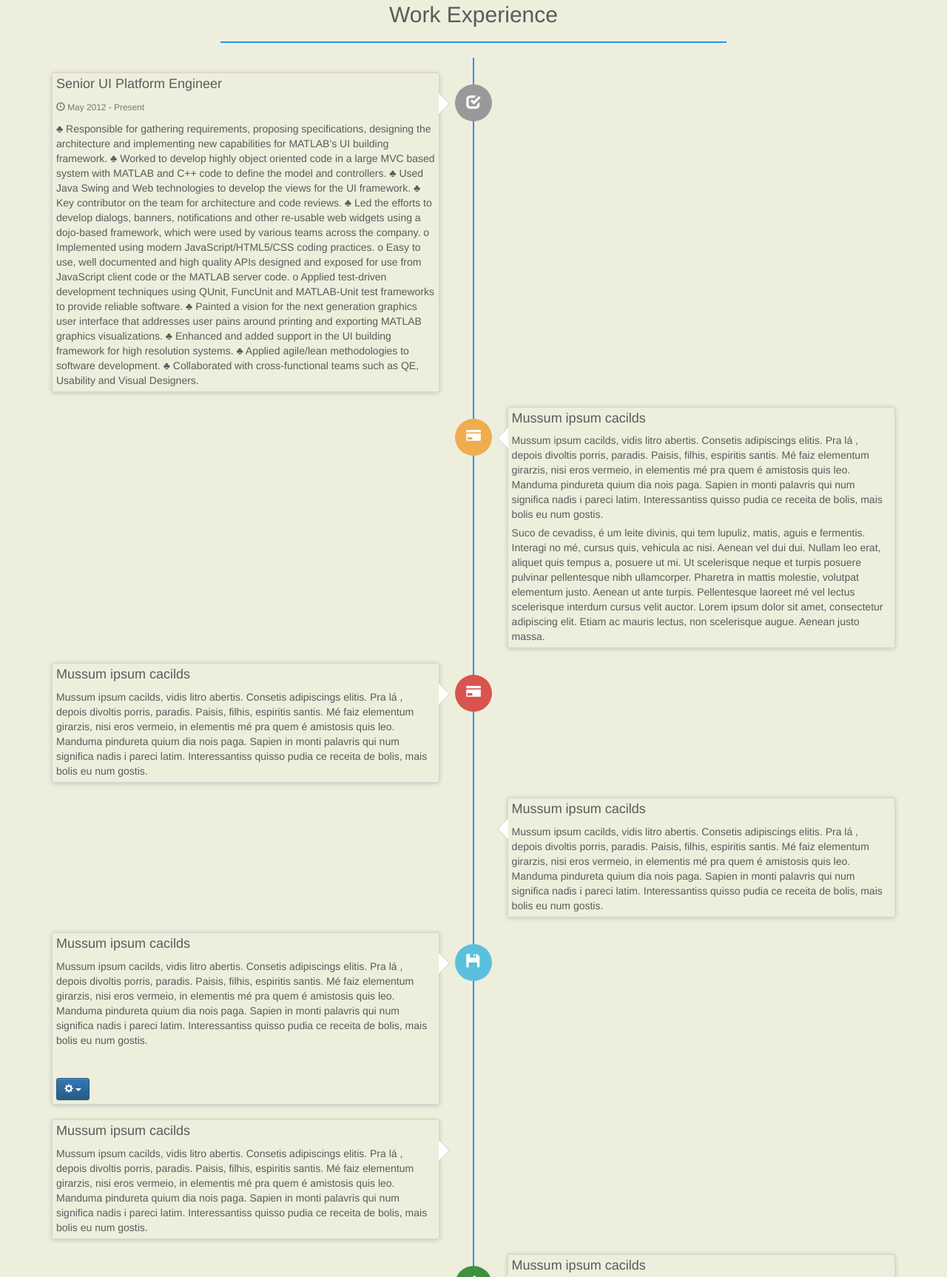
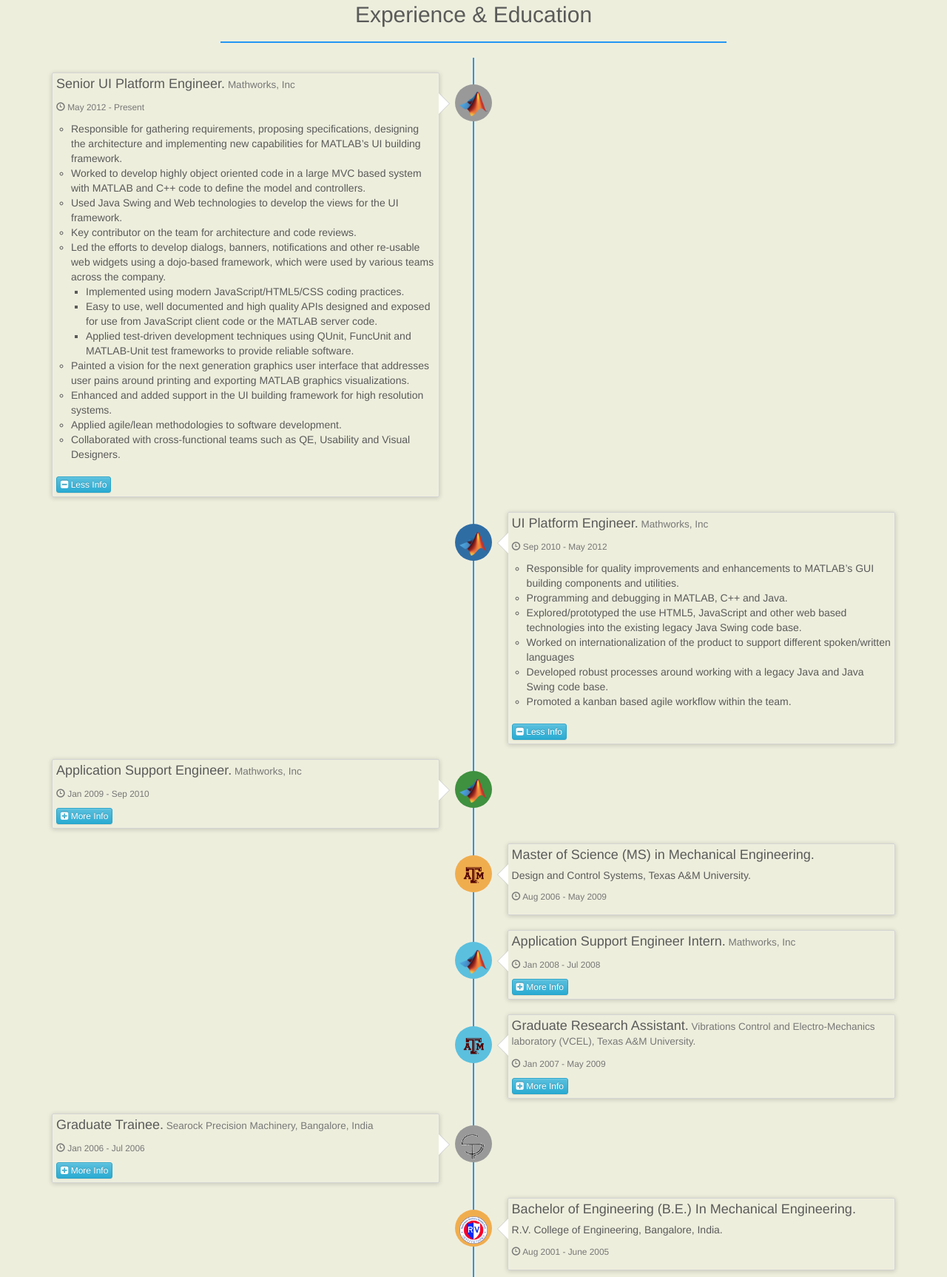
Before and after one commit to varunrgandhi/varunrgandhi.github.io, a website: page index.html in a window 1280 px wide. Shown: the part 1442-3168 px from the top of the page at 74% size. Drawn offline with Linux system fonts and the light colour scheme.

Commit message:
add experience

```diff
--- a/index.html
+++ b/index.html
@@ -218,111 +218,193 @@
         <section class="experience">
             <div class="container">
                 <header>
-                    <h2>Work Experience</h2>
+                    <h2>Experience &amp Education</h2>
                     <hr/>
                 </header>
                 <ul class="timeline">
                     <li>
-                        <div class="timeline-badge"><i class="glyphicon glyphicon-check"></i></div>
+                        <div class="timeline-badge"><img src="./src/images/mathworks_logo.png" alt="MW"></div>
                         <div class="timeline-panel">
                             <div class="timeline-heading">
-                                <h4 class="timeline-title">Senior UI Platform Engineer</h4>
+                                <h4 class="timeline-title">Senior UI Platform Engineer.<small> Mathworks, Inc</small></h4>
                                 <p><small class="text-muted"><i class="glyphicon glyphicon-time"></i> May 2012 - Present</small></p>
                             </div>
                             <div class="timeline-body">
-                                <p>
-                                    ♣   Responsible for gathering requirements, proposing specifications, designing the architecture and implementing new capabilities for MATLAB’s UI building framework.
-♣   Worked to develop highly object oriented code in a large MVC based system with MATLAB and C++ code to define the model and controllers.
-♣   Used Java Swing and Web technologies to develop the views for the UI framework.
-♣   Key contributor on the team for architecture and code reviews.
-♣   Led the efforts to develop dialogs, banners, notifications and other re-usable web widgets using a dojo-based framework, which were used by various teams across the company.
-o   Implemented using modern JavaScript/HTML5/CSS coding practices.
-o   Easy to use, well documented and high quality APIs designed and exposed for use from JavaScript client code or the MATLAB server code.
-o   Applied test-driven development techniques using QUnit, FuncUnit and MATLAB-Unit test frameworks to provide reliable software.
-♣   Painted a vision for the next generation graphics user interface that addresses user pains around printing and exporting MATLAB graphics visualizations.
-♣   Enhanced and added support in the UI building framework for high resolution systems.
-♣   Applied agile/lean methodologies to software development.
-♣   Collaborated with cross-functional teams such as QE, Usability and Visual Designers.
-
-                                </p>
+                                <div id="suipRole" class="collapse in">
+                                    <ul>
+                                        <li>Responsible for gathering requirements, proposing specifications, designing the architecture and implementing new capabilities for MATLAB’s UI building framework.</li>
+                                        <li>Worked to develop highly object oriented code in a large MVC based system with MATLAB and C++ code to define the model and controllers.</li>
+                                        <li>Used Java Swing and Web technologies to develop the views for the UI framework.</li>
+                                        <li>Key contributor on the team for architecture and code reviews.</li>
+                                        <li>Led the efforts to develop dialogs, banners, notifications and other re-usable web widgets using a dojo-based framework, which were used by various teams across the company.
+                                            <ul>
+                                                <li>Implemented using modern JavaScript/HTML5/CSS coding practices.</li>
+                                                <li>Easy to use, well documented and high quality APIs designed and exposed for use from JavaScript client code or the MATLAB server code.</li>
+                                                <li>Applied test-driven development techniques using QUnit, FuncUnit and MATLAB-Unit test frameworks to provide reliable software.</li>
+                                            </ul>
+                                        </li>
+                                        <li>Painted a vision for the next generation graphics user interface that addresses user pains around printing and exporting MATLAB graphics visualizations.</li>
+                                        <li>Enhanced and added support in the UI building framework for high resolution systems.</li>
+                                        <li>Applied agile/lean methodologies to software development.</li>
+                                        <li>Collaborated with cross-functional teams such as QE, Usability and Visual Designers.</li>
+                                    </ul>
+                                </div>
+                                <br/>
+                                <button class="btn btn-xs btn-info" title="Details" data-toggle="collapse" data-target="#suipRole">
+                                    <i class="fa fa-minus-square"></i>&nbspLess Info
+                                </button>
                             </div>
                         </div>
                     </li>
                     <li class="timeline-inverted">
-                        <div class="timeline-badge warning"><i class="glyphicon glyphicon-credit-card"></i></div>
+                        <div class="timeline-badge primary"><img src="./src/images/mathworks_logo.png" alt="MW"></div>
                         <div class="timeline-panel">
                             <div class="timeline-heading">
-                                <h4 class="timeline-title">Mussum ipsum cacilds</h4>
+                                <h4 class="timeline-title">UI Platform Engineer.<small> Mathworks, Inc</small></h4>
+                                <p><small class="text-muted"><i class="glyphicon glyphicon-time"></i> Sep 2010 - May 2012</small></p>
                             </div>
                             <div class="timeline-body">
-                                <p>Mussum ipsum cacilds, vidis litro abertis. Consetis adipiscings elitis. Pra lá , depois divoltis porris, paradis. Paisis, filhis, espiritis santis. Mé faiz elementum girarzis, nisi eros vermeio, in elementis mé pra quem é amistosis quis leo. Manduma pindureta quium dia nois paga. Sapien in monti palavris qui num significa nadis i pareci latim. Interessantiss quisso pudia ce receita de bolis, mais bolis eu num gostis.</p>
-                                <p>Suco de cevadiss, é um leite divinis, qui tem lupuliz, matis, aguis e fermentis. Interagi no mé, cursus quis, vehicula ac nisi. Aenean vel dui dui. Nullam leo erat, aliquet quis tempus a, posuere ut mi. Ut scelerisque neque et turpis posuere pulvinar pellentesque nibh ullamcorper. Pharetra in mattis molestie, volutpat elementum justo. Aenean ut ante turpis. Pellentesque laoreet mé vel lectus scelerisque interdum cursus velit auctor. Lorem ipsum dolor sit amet, consectetur adipiscing elit. Etiam ac mauris lectus, non scelerisque augue. Aenean justo massa.</p>
+                                <div id="uipRole" class="collapse in">
+                                    <ul>
+                                        <li>Responsible for quality improvements and enhancements to MATLAB’s GUI building components and utilities.</li>
+                                        <li>Programming and debugging in MATLAB, C++ and Java.</li>
+                                        <li>Explored/prototyped the use HTML5, JavaScript and other web based technologies into the existing legacy Java Swing code base.</li>
+                                        <li>Worked on internationalization of the product to support different spoken/written languages</li>
+                                        <li>Developed robust processes around working with a legacy Java and Java Swing code base.</li>
+                                        <li>Promoted a kanban based agile workflow within the team.</li>
+                                    </ul>
+                                </div>
+                                <br/>
+                                <button class="btn btn-xs btn-info" title="Details" data-toggle="collapse" data-target="#uipRole">
+                                    <i class="fa fa-minus-square"></i>&nbspLess Info
+                                </button>
                             </div>
                         </div>
                     </li>
                     <li>
-                        <div class="timeline-badge danger"><i class="glyphicon glyphicon-credit-card"></i></div>
+                        <div class="timeline-badge success"><img src="./src/images/mathworks_logo.png" alt="MW"></div>
                         <div class="timeline-panel">
                             <div class="timeline-heading">
-                                <h4 class="timeline-title">Mussum ipsum cacilds</h4>
+                                <h4 class="timeline-title">Application Support Engineer.<small> Mathworks, Inc</small></h4>
+                                <p><small class="text-muted"><i class="glyphicon glyphicon-time"></i> Jan 2009 - Sep 2010</small></p>
                             </div>
                             <div class="timeline-body">
-                                <p>Mussum ipsum cacilds, vidis litro abertis. Consetis adipiscings elitis. Pra lá , depois divoltis porris, paradis. Paisis, filhis, espiritis santis. Mé faiz elementum girarzis, nisi eros vermeio, in elementis mé pra quem é amistosis quis leo. Manduma pindureta quium dia nois paga. Sapien in monti palavris qui num significa nadis i pareci latim. Interessantiss quisso pudia ce receita de bolis, mais bolis eu num gostis.</p>
+                                <button class="btn btn-xs btn-info" title="Details" data-toggle="collapse" data-target="#aseRole">
+                                    <i class="fa fa-plus-square"></i>&nbspMore Info
+                                </button>
+                                <br/>
+                                <div id="aseRole" class="collapse">
+                                    <ul>
+                                        <li>Specializing in the MATLAB Object System and Graphics/GUI areas.</li>
+                                        <li>Gathering and providing customer feedback to development teams for improvements on core MATLAB functionality.</li>
+                                        <li>Designed and developed a GUI to assist customers in setting the 'ScreenPixelsPerInch' property and easily visualize its effects.</li>
+                                        <li>Worked on quality engineering projects to come up with tests and test procedures for Mapping Toolbox graphical contouring functions.</li>
+                                        <li>Developed a diagnostic and information gathering utility for customers and internal use to handle issues seen with printing in MATLAB.</li>
+                                    </ul>
+                                </div>
                             </div>
                         </div>
                     </li>
                     <li class="timeline-inverted">
+                        <div class="timeline-badge warning"><img src="./src/images/tam_logo.png" alt="MW"></div>
                         <div class="timeline-panel">
                             <div class="timeline-heading">
-                                <h4 class="timeline-title">Mussum ipsum cacilds</h4>
-                            </div>
-                            <div class="timeline-body">
-                                <p>Mussum ipsum cacilds, vidis litro abertis. Consetis adipiscings elitis. Pra lá , depois divoltis porris, paradis. Paisis, filhis, espiritis santis. Mé faiz elementum girarzis, nisi eros vermeio, in elementis mé pra quem é amistosis quis leo. Manduma pindureta quium dia nois paga. Sapien in monti palavris qui num significa nadis i pareci latim. Interessantiss quisso pudia ce receita de bolis, mais bolis eu num gostis.</p>
+                                <h4 class="timeline-title">Master of Science (MS) in Mechanical Engineering.</h4>
+                                <h5>Design and Control Systems, Texas A&ampM University.</h5>
+                                <p><small class="text-muted"><i class="glyphicon glyphicon-time"></i> Aug 2006 - May 2009</small></p>
                             </div>
                         </div>
                     </li>
-                    <li>
-                        <div class="timeline-badge info"><i class="glyphicon glyphicon-floppy-disk"></i></div>
+                    <li class="timeline-inverted">
+                        <div class="timeline-badge info"><img src="./src/images/mathworks_logo.png" alt="MW"></div>
                         <div class="timeline-panel">
                             <div class="timeline-heading">
-                                <h4 class="timeline-title">Mussum ipsum cacilds</h4>
+                                <h4 class="timeline-title">Application Support Engineer Intern.<small> Mathworks, Inc</small></h4>
+                                <p><small class="text-muted"><i class="glyphicon glyphicon-time"></i> Jan 2008 - Jul 2008</small></p>
                             </div>
                             <div class="timeline-body">
-                                <p>Mussum ipsum cacilds, vidis litro abertis. Consetis adipiscings elitis. Pra lá , depois divoltis porris, paradis. Paisis, filhis, espiritis santis. Mé faiz elementum girarzis, nisi eros vermeio, in elementis mé pra quem é amistosis quis leo. Manduma pindureta quium dia nois paga. Sapien in monti palavris qui num significa nadis i pareci latim. Interessantiss quisso pudia ce receita de bolis, mais bolis eu num gostis.</p>
-                                <hr>
-                                <div class="btn-group">
-                                    <button type="button" class="btn btn-primary btn-sm dropdown-toggle" data-toggle="dropdown">
-                                        <i class="glyphicon glyphicon-cog"></i> <span class="caret"></span>
-                                    </button>
-                                    <ul class="dropdown-menu" role="menu">
-                                        <li><a href="#">Action</a></li>
-                                        <li><a href="#">Another action</a></li>
-                                        <li><a href="#">Something else here</a></li>
-                                        <li class="divider"></li>
-                                        <li><a href="#">Separated link</a></li>
+                                <button class="btn btn-xs btn-info" title="Details" data-toggle="collapse" data-target="#aseiRole">
+                                    <i class="fa fa-plus-square"></i>&nbspMore Info
+                                </button>
+                                <br/>
+                                <div id="aseiRole" class="collapse">
+                                    <ul>
+                                        <li>Responsible for technical support for MATLAB on the MATLAB-Math support team.</li>
+                                        <li>Gained experience in the area of MATLAB programming, Graphics, Image Processing and Graphical User Interface building tools and other core MATLAB functionalities.</li>
+                                    </ul>
+                                </div>
+                            </div>
+                        </div>
+                    </li>
+                    <li class="timeline-inverted">
+                        <div class="timeline-badge info"><img src="./src/images/tam_logo.png" alt="MW"></div>
+                        <div class="timeline-panel">
+                            <div class="timeline-heading">
+                                <h4 class="timeline-title">Graduate Research Assistant.<small> Vibrations Control and Electro-Mechanics laboratory (VCEL), Texas A&ampM University.</small></h4>
+                                <p><small class="text-muted"><i class="glyphicon glyphicon-time"></i> Jan 2007 - May 2009</small></p>
+                            </div>
+                            <div class="timeline-body">
+                                <button class="btn btn-xs btn-info" title="Details" data-toggle="collapse" data-target="#graRole">
+                                    <i class="fa fa-plus-square"></i>&nbspMore Info
+                                </button>
+                                <br/>
+                                <div id="graRole" class="collapse">
+                                    <ul>
+                                        <li>Research paper published on “High Temperature, Permanent Magnet Biased, Fault Tolerant Homopolar Magnetic Bearing Development”, for the International Gas Turbine Institute (IGTI) at the 2008 ASME Turbo Expo in Germany.</li>
                                     </ul>
                                 </div>
                             </div>
                         </div>
                     </li>
                     <li>
+                        <div class="timeline-badge"><img src="./src/images/searock.png" alt="MW"></div>
                         <div class="timeline-panel">
                             <div class="timeline-heading">
-                                <h4 class="timeline-title">Mussum ipsum cacilds</h4>
+                                <h4 class="timeline-title">Graduate Trainee.<small> Searock Precision Machinery, Bangalore, India</small></h4>
+                                <p><small class="text-muted"><i class="glyphicon glyphicon-time"></i> Jan 2006 - Jul 2006</small></p>
                             </div>
                             <div class="timeline-body">
-                                <p>Mussum ipsum cacilds, vidis litro abertis. Consetis adipiscings elitis. Pra lá , depois divoltis porris, paradis. Paisis, filhis, espiritis santis. Mé faiz elementum girarzis, nisi eros vermeio, in elementis mé pra quem é amistosis quis leo. Manduma pindureta quium dia nois paga. Sapien in monti palavris qui num significa nadis i pareci latim. Interessantiss quisso pudia ce receita de bolis, mais bolis eu num gostis.</p>
+                                <button class="btn btn-xs btn-info" title="Details" data-toggle="collapse" data-target="#gtRole">
+                                    <i class="fa fa-plus-square"></i>&nbspMore Info
+                                </button>
+                                <br/>
+                                <div id="gtRole" class="collapse">
+                                    <ul>
+                                        <li>Worked in the area of tooling design for diesel engine fuel pump housings & Exhaust Manifold of earth moving equipment</li>
+                                        <li>Successfully designed jigs & fixtures for manufacturing the components on a vertical machining centre and gained knowledge of process and design failure mode event analysis.</li>
+                                    </ul>
+                                </div>
                             </div>
                         </div>
                     </li>
                     <li class="timeline-inverted">
-                        <div class="timeline-badge success"><i class="glyphicon glyphicon-thumbs-up"></i></div>
+                        <div class="timeline-badge warning"><img src="./src/images/rv_logo.png" alt="MW"></div>
                         <div class="timeline-panel">
                             <div class="timeline-heading">
-                                <h4 class="timeline-title">Mussum ipsum cacilds</h4>
+                                <h4 class="timeline-title">Bachelor of Engineering (B.E.) In Mechanical Engineering.</h4>
+                                <h5>R.V. College of Engineering, Bangalore, India.</h5>
+                                <p><small class="text-muted"><i class="glyphicon glyphicon-time"></i> Aug 2001 - June 2005</small></p>
+                            </div>
+                        </div>
+                    </li>
+                    <li class="timeline-inverted">
+                        <div class="timeline-badge info"><img src="./src/images/rv_logo.png" alt="MW"></div>
+                        <div class="timeline-panel">
+                            <div class="timeline-heading">
+                                <h4 class="timeline-title">Chief Engineer, Formula SAE.<small> R.V. College of Engineering, India</small></h4>
+                                <p><small class="text-muted"><i class="glyphicon glyphicon-time"></i> Sep 2004 - Dec 2005</small></p>
                             </div>
                             <div class="timeline-body">
-                                <p>Mussum ipsum cacilds, vidis litro abertis. Consetis adipiscings elitis. Pra lá , depois divoltis porris, paradis. Paisis, filhis, espiritis santis. Mé faiz elementum girarzis, nisi eros vermeio, in elementis mé pra quem é amistosis quis leo. Manduma pindureta quium dia nois paga. Sapien in monti palavris qui num significa nadis i pareci latim. Interessantiss quisso pudia ce receita de bolis, mais bolis eu num gostis.</p>
+                                <button class="btn btn-xs btn-info" title="Details" data-toggle="collapse" data-target="#ceRole">
+                                    <i class="fa fa-plus-square"></i>&nbspMore Info
+                                </button>
+                                <br/>
+                                <div id="ceRole" class="collapse">
+                                    <ul>
+                                        <li>Designed & fabricated a formula style race car based on the Formula-Society of Automotive Engineers (FSAE) specification with key contributions in the chassis, body and suspension design using Pro-E and ANSYS.</li>
+                                        <li>Successfully participated at the inter-university FSAE competition held in Melbourne, Australia.
+                                    </ul>
+                                </div>
                             </div>
                         </div>
                     </li>
--- a/src/css/timeline.css
+++ b/src/css/timeline.css
@@ -91,10 +91,11 @@
     margin-left: -25px;
     background-color: #999999;
     z-index: 100;
-    border-top-right-radius: 50%;
-    border-top-left-radius: 50%;
-    border-bottom-right-radius: 50%;
-    border-bottom-left-radius: 50%;
+    border-radius: 50%;
+}
+
+.timeline > li > .timeline-badge > img {
+    width: 75%;
 }
 
 .timeline > li.timeline-inverted > .timeline-panel {
@@ -141,8 +142,9 @@
 }
 
 .timeline-body > p,
-.timeline-body > ul {
+.timeline-body ul {
     margin-bottom: 0;
+    padding-left: 20px;
 }
 
 .timeline-body > p + p {
```
Also changed, not shown: src/images/mathworks_logo.png (added), src/images/rv_logo.png (added), src/images/searock.png (added), src/images/tam_logo.png (added).
